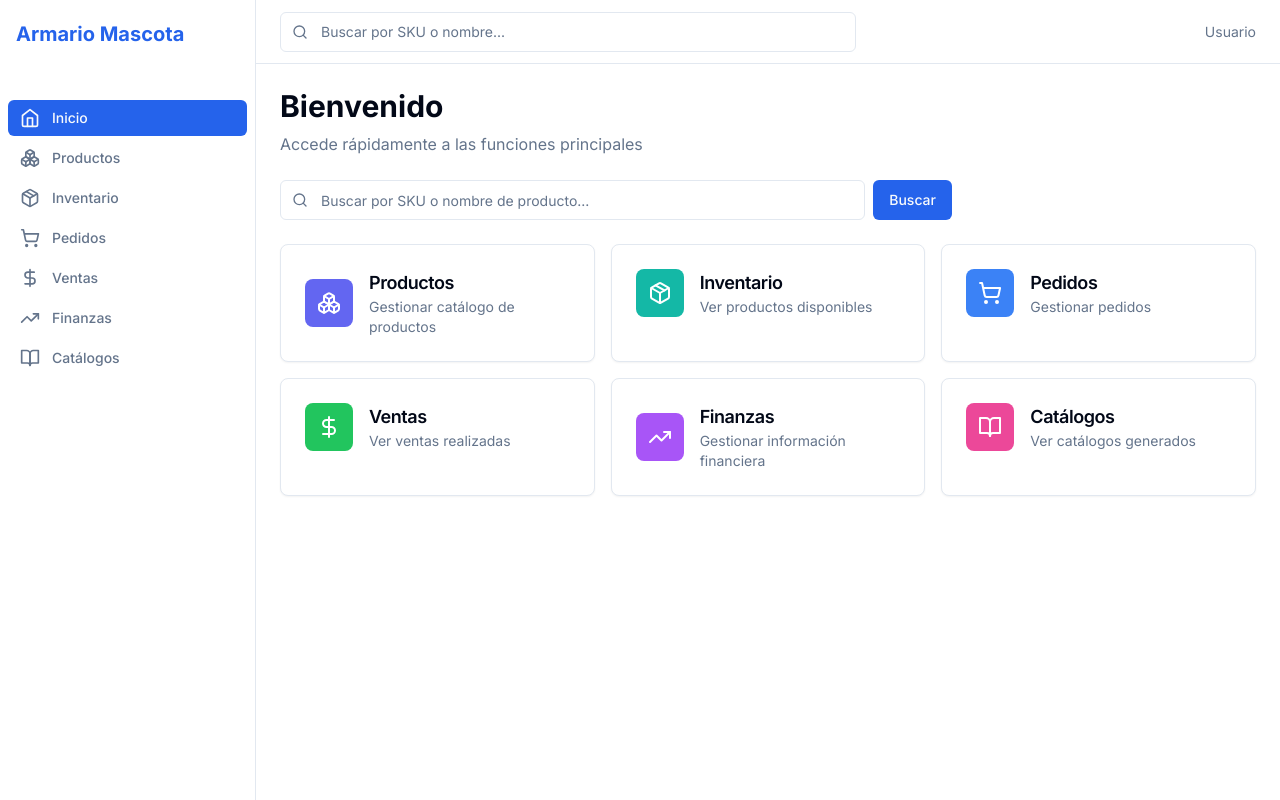
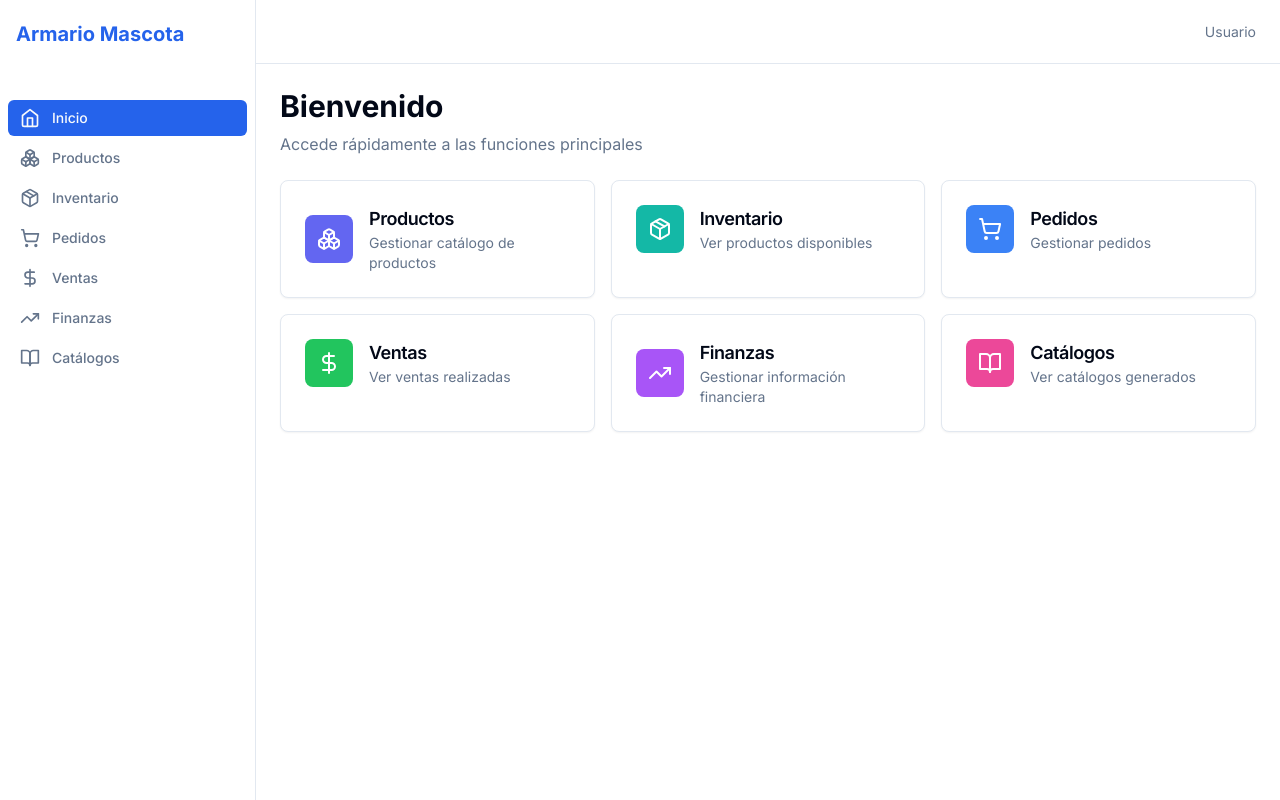
Before and after one commit to ErikaEspejo/armario-mascota-fe, a Next.js app: page / in a window 1280 px wide. Built offline with nearby package versions, Linux system fonts and the light colour scheme.

Commit message:
refactor: remove unused search bar

```diff
--- a/app/(dashboard)/inventory/page.tsx
+++ b/app/(dashboard)/inventory/page.tsx
@@ -161,7 +161,7 @@ function InventoryPageContent() {
   if (loading) {
     return (
       <div>
-        <Header title="Inventario" showSearch={false} />
+        <Header title="Inventario" />
         <div className="flex justify-center items-center min-h-[400px]">
           <LoadingSpinner size="lg" />
         </div>
@@ -171,7 +171,7 @@ function InventoryPageContent() {
 
   return (
     <div>
-      <Header title="Inventario" showSearch={false} />
+      <Header title="Inventario" />
       <div className="space-y-6">
         <div className="hidden md:block">
           <h1 className="text-3xl font-bold mb-2">Inventario</h1>
@@ -238,7 +238,7 @@ export default function InventoryPage() {
   return (
     <Suspense fallback={
       <div>
-        <Header title="Inventario" showSearch />
+        <Header title="Inventario" />
         <div className="flex justify-center items-center min-h-[400px]">
           <LoadingSpinner size="lg" />
         </div>
--- a/app/(dashboard)/page.tsx
+++ b/app/(dashboard)/page.tsx
@@ -2,7 +2,6 @@
 
 import { useRouter } from 'next/navigation'
 import { Card, CardDescription, CardHeader, CardTitle } from '@/components/ui/card'
-import { SearchBar } from '@/components/common/SearchBar'
 import { Header } from '@/components/layout/Header'
 import {
   ShoppingCart,
@@ -15,14 +14,6 @@ import {
 
 export default function HomePage() {
   const router = useRouter()
-
-  const handleSearch = (query: string) => {
-    if (query.trim()) {
-      router.push(`/inventory?search=${encodeURIComponent(query.trim())}`)
-    } else {
-      router.push('/inventory')
-    }
-  }
 
   const quickActions = [
     {
@@ -71,21 +62,13 @@ export default function HomePage() {
 
   return (
     <div>
-      <Header title="Inicio" showSearch />
+      <Header title="Inicio" />
       <div className="max-w-7xl mx-auto space-y-6">
         <div className="hidden md:block">
           <h1 className="text-3xl font-bold mb-2">Bienvenido</h1>
           <p className="text-muted-foreground mb-6">
             Accede rápidamente a las funciones principales
           </p>
-        </div>
-
-        <div className="mb-8">
-          <SearchBar
-            onSearch={handleSearch}
-            placeholder="Buscar por SKU o nombre de producto..."
-            className="max-w-2xl"
-          />
         </div>
 
         <div className="grid grid-cols-1 md:grid-cols-2 lg:grid-cols-3 gap-4">
--- a/components/layout/Header.tsx
+++ b/components/layout/Header.tsx
@@ -1,29 +1,13 @@
 'use client'
-
-import { useRouter } from 'next/navigation'
-import { Search } from 'lucide-react'
-import { Button } from '@/components/ui/button'
 
 interface HeaderProps {
   title: string
-  showSearch?: boolean
 }
 
-export function Header({ title, showSearch = false }: HeaderProps) {
-  const router = useRouter()
-
+export function Header({ title }: HeaderProps) {
   return (
     <header className="md:hidden flex h-14 items-center justify-between px-4 border-b bg-background sticky top-0 z-40">
       <h1 className="text-lg font-semibold">{title}</h1>
-      {showSearch && (
-        <Button
-          variant="ghost"
-          size="icon"
-          onClick={() => router.push('/inventory')}
-        >
-          <Search className="h-5 w-5" />
-        </Button>
-      )}
     </header>
   )
 }
--- a/components/layout/TopBar.tsx
+++ b/components/layout/TopBar.tsx
@@ -1,35 +1,8 @@
 'use client'
 
-import { useState } from 'react'
-import { useRouter } from 'next/navigation'
-import { Search } from 'lucide-react'
-import { Input } from '@/components/ui/input'
-
 export function TopBar() {
-  const router = useRouter()
-  const [searchQuery, setSearchQuery] = useState('')
-
-  const handleSearch = (e: React.FormEvent) => {
-    e.preventDefault()
-    if (searchQuery.trim()) {
-      router.push(`/inventory?search=${encodeURIComponent(searchQuery.trim())}`)
-    }
-  }
-
   return (
-    <header className="hidden md:flex h-16 items-center justify-between px-6 border-b bg-background sticky top-0 z-40">
-      <form onSubmit={handleSearch} className="flex-1 max-w-xl">
-        <div className="relative">
-          <Search className="absolute left-3 top-1/2 -translate-y-1/2 h-4 w-4 text-muted-foreground" />
-          <Input
-            type="text"
-            placeholder="Buscar por SKU o nombre..."
-            value={searchQuery}
-            onChange={(e) => setSearchQuery(e.target.value)}
-            className="pl-10"
-          />
-        </div>
-      </form>
+    <header className="hidden md:flex h-16 items-center justify-end px-6 border-b bg-background sticky top-0 z-40">
       <div className="flex items-center gap-4">
         <span className="text-sm text-muted-foreground">Usuario</span>
       </div>
```
